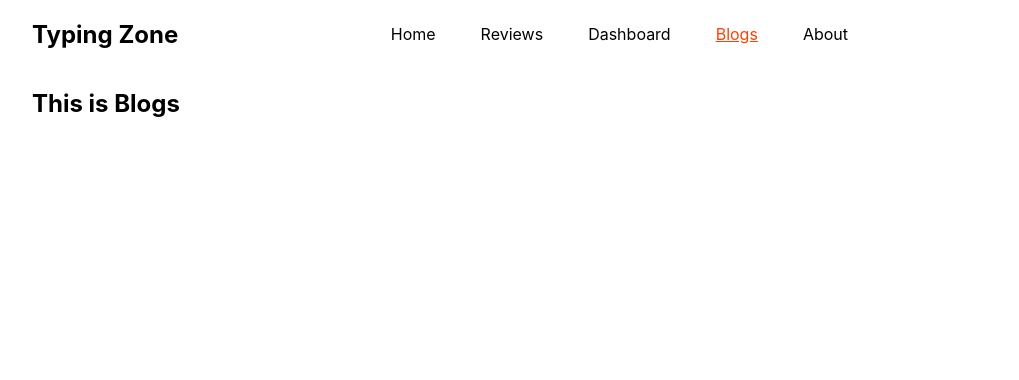
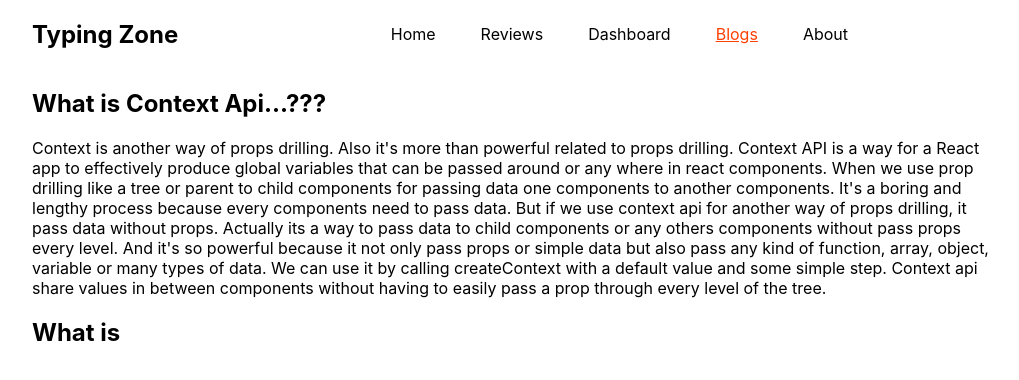
Before and after one commit to rakibul-wdp/product-analysis-web-app, a React (Create React App) app: page /blogs in a window 1280 px wide. Shown: the top 380 px of the page, without its empty margins (128-1147 px from the left). Built offline with nearby package versions, Linux system fonts and the light colour scheme.

Commit message:
add one question ans

```diff
--- a/src/components/Blogs/Blogs.js
+++ b/src/components/Blogs/Blogs.js
@@ -3,7 +3,24 @@ import React from 'react';
 const Blogs = () => {
   return (
     <div>
-      <h2>This is Blogs</h2>
+      <div>
+        <h2>What is Context Api...???</h2>
+        <p>
+          Context is another way of props drilling. Also it's more than powerful related to props drilling. Context API
+          is a way for a React app to effectively produce global variables that can be passed around or any where in
+          react components. When we use prop drilling like a tree or parent to child components for passing data one
+          components to another components. It's a boring and lengthy process because every components need to pass
+          data. But if we use context api for another way of props drilling, it pass data without props. Actually its a
+          way to pass data to child components or any others components without pass props every level. And it's so
+          powerful because it not only pass props or simple data but also pass any kind of function, array, object,
+          variable or many types of data. We can use it by calling createContext with a default value and some simple
+          step. Context api share values in between components without having to easily pass a prop through every level
+          of the tree.
+        </p>
+      </div>
+      <div>
+        <h2>What is </h2>
+      </div>
     </div>
   );
 };
```
